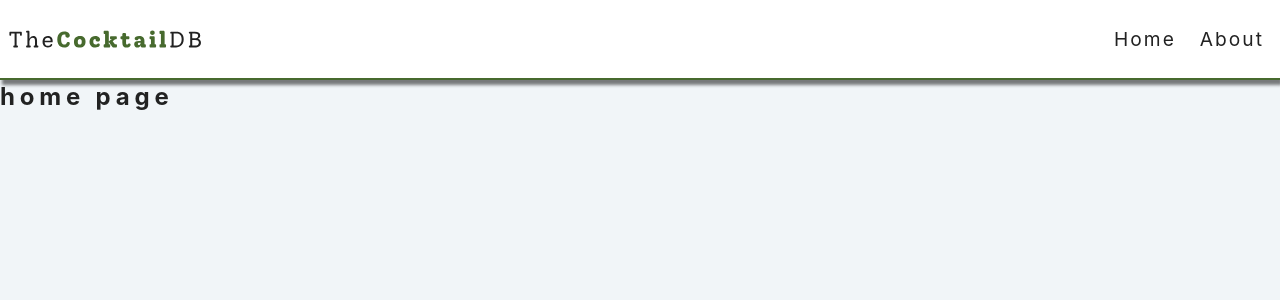
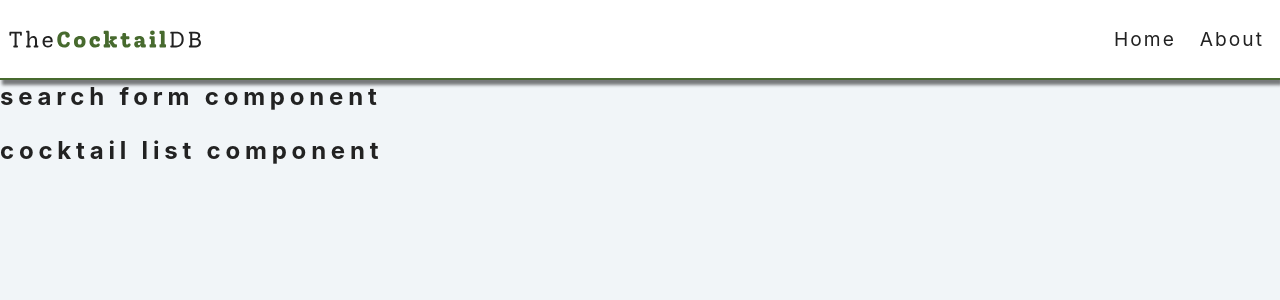
Before and after one commit to nataliecardot/react-cocktails, a React (Create React App) app: page / in a window 1280 px wide. Shown: the top 300 px of the page. Built offline with nearby package versions, Linux system fonts and the light colour scheme.

Commit message:
Finish home component

```diff
--- a/src/pages/Home.js
+++ b/src/pages/Home.js
@@ -1,13 +1,14 @@
-import React from 'react'
-import CocktailList from '../components/CocktailList'
-import SearchForm from '../components/SearchForm'
+import React from 'react';
+import CocktailList from '../components/CocktailList';
+import SearchForm from '../components/SearchForm';
 
 const Home = () => {
   return (
-    <div>
-      <h2>home page</h2>
-    </div>
-  )
-}
+    <main>
+      <SearchForm />
+      <CocktailList />
+    </main>
+  );
+};
 
-export default Home
+export default Home;
```
